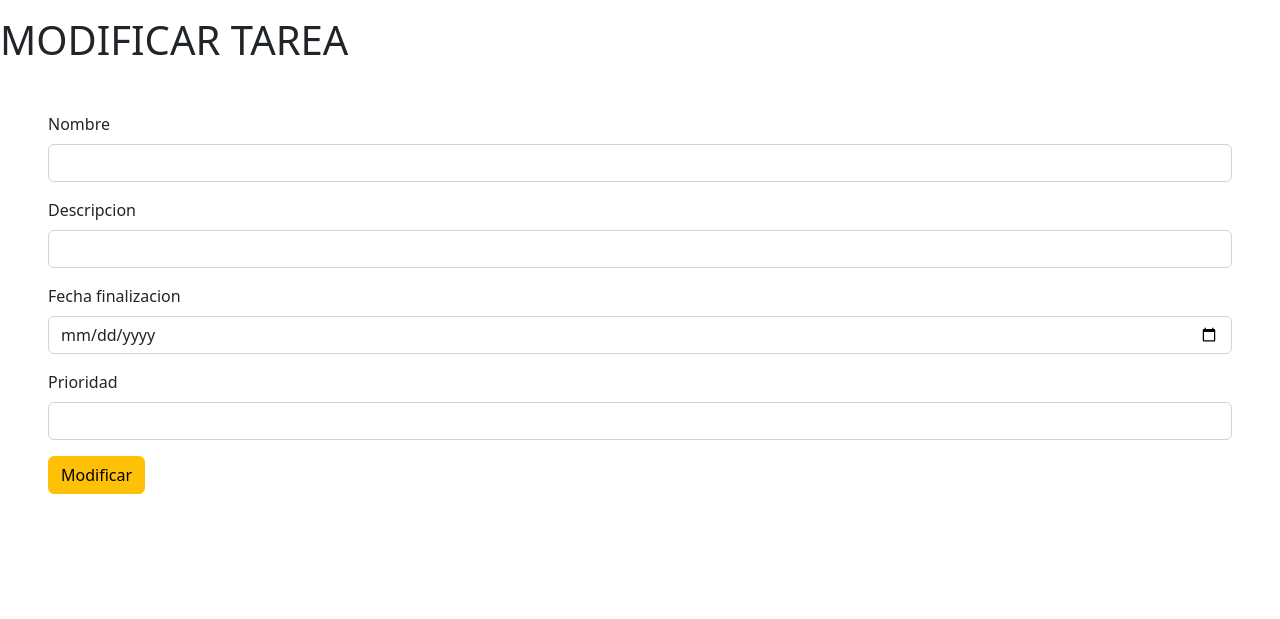
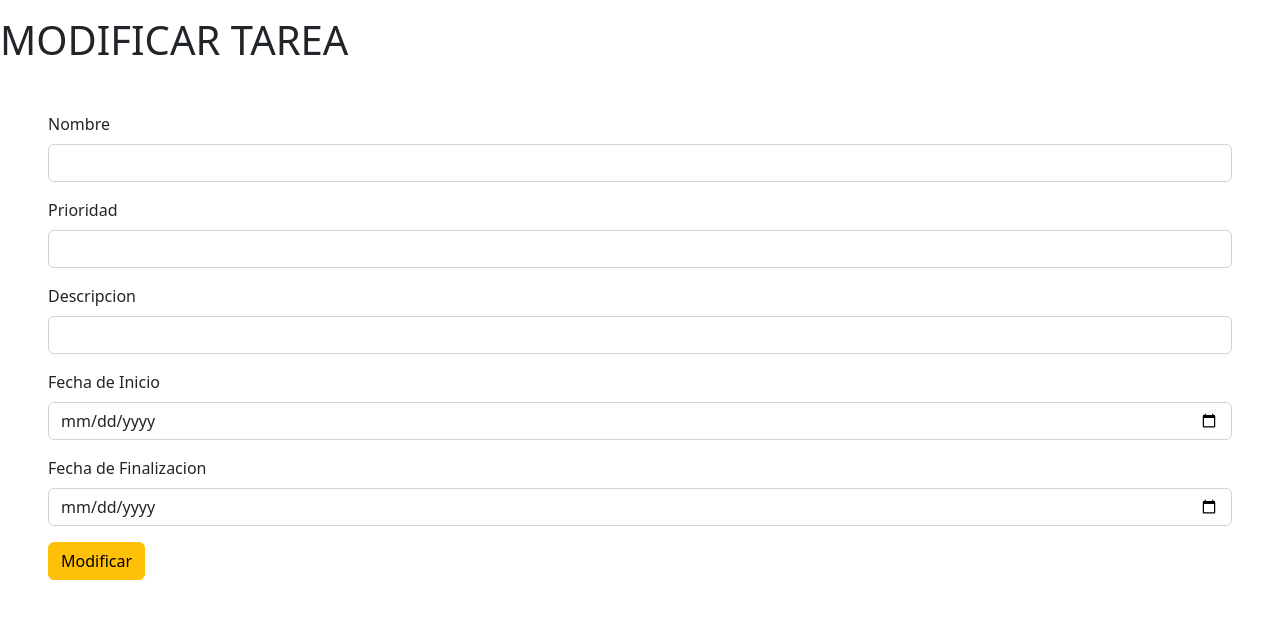
Before and after one commit to naorlando/proyecto-pyhton-grupo7, a Django app: template proyecto_python/ProyectoWebApp/templates/modificartarea.html in a window 1280 px wide. Shown: the part 72-691 px from the top of the page. Run offline with Django 4.2, Linux system fonts and the light colour scheme; the template is opened without the code that fills it, so the values that code supplies are empty; some libraries are stand-ins or nearby versions.

Commit message:
cambios realizados para trabajar con tareas

```diff
--- a/proyecto_python/ProyectoWebApp/templates/modificartarea.html
+++ b/proyecto_python/ProyectoWebApp/templates/modificartarea.html
@@ -14,16 +14,20 @@
       <input type="text" class="form-control" name="nombre" value="{{ tarea.1 }}" required>
     </div>
     <div class="mb-3">
-      <label for="" class="form-label">Descripcion</label>
-      <input type="text" class="form-control" name="descripcion" value="{{ tarea.2 }}" required>
+      <label for="" class="form-label">Prioridad</label>
+      <input type="text" class="form-control" name="prioridad" value="{{ tarea.2 }}" required>
     </div>
     <div class="mb-3">
-      <label for="" class="form-label">Fecha finalizacion</label>
-      <input type="date" class="form-control" name="fecha_finalizacion" value="{{ producto.4 }}" required>
+      <label for="" class="form-label">Descripcion</label>
+      <input type="text" class="form-control" name="descripcion" value="{{ tarea.3 }}" required>
     </div>
     <div class="mb-3">
-      <label for="" class="form-label">Prioridad</label>
-      <input type="text" class="form-control" name="prioridad" value="{{ tarea.5 }}" required>
+      <label for="" class="form-label">Fecha de Inicio</label>
+      <input type="date" class="form-control" name="fecha_inicio" value="{{ producto.4 }}" required>
+    </div>
+    <div class="mb-3">
+      <label for="" class="form-label">Fecha de Finalizacion</label>
+      <input type="date" class="form-control" name="fecha_fin" value="{{ producto.5 }}" required>
     </div>
     <button type="submit" class="btn btn-warning">Modificar</button>
   </form>
```
Also changed, not shown: proyecto_python/ProyectoWebApp/views.py (+7 -7 lines).
